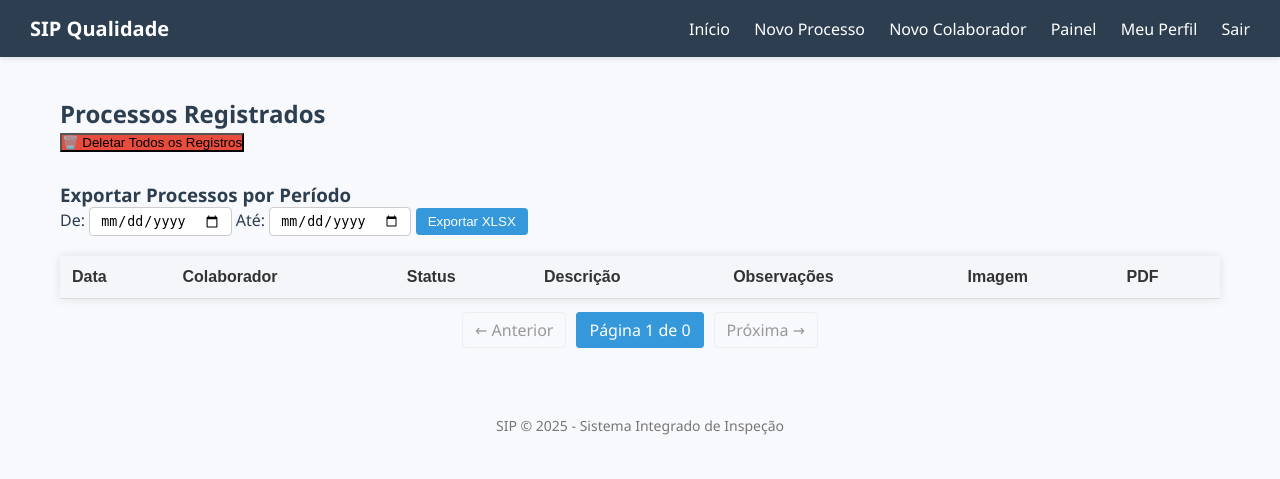
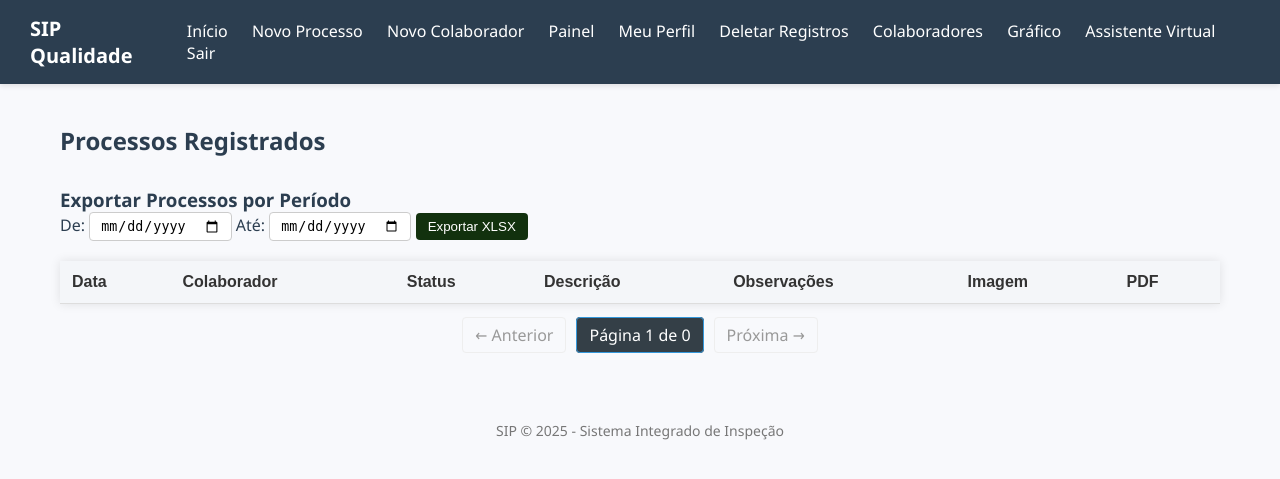
Before and after one commit to Gabrielmilitz/SIP, a Flask app: page /index in a window 1280 px wide. Shown: the top 479 px of the page. Run offline with Flask 3, Linux system fonts and the light colour scheme; a user stored in the database is signed in; lists and menus that the app fills with data are empty; some libraries are stand-ins or nearby versions.

Commit message:
criacao de novas rotas de redirecionamento para suporte e tambem para grafico de controle de inspecoes

```diff
--- a/app/routes.py
+++ b/app/routes.py
@@ -30,6 +30,7 @@ from openpyxl.styles import Font, Alignment, PatternFill, Border, Side
 from app.forms import TrocarSenhaForm
 from app.models import SenhaUsuario
 
+from flask import redirect
 
 # ROTAS E DEFINIÇÕES
 
@@ -221,20 +222,16 @@ def exportar_xlsx():
 
 # DELETAR DATOS   (revisar se possivel melhorar rota)
 
-@app.route('/deletar-todos', methods=['POST'])
-def deletar_todos():
+@app.route('/deletar-registros', methods=['GET', 'POST'])
+def deletar_registros():
     form = DeletarTodosForm()
     if form.validate_on_submit():
-        # Primeiro, deleta os detalhes vinculados
         db.session.query(DetalhesProcesso).delete()
-        # Depois, deleta os processos
         db.session.query(Processo).delete()
         db.session.commit()
         flash('Todos os registros de processo e detalhes foram apagados.', 'warning')
-    return redirect(url_for('index'))
-
-
-
+        return redirect(url_for('index'))
+    return render_template('deletar_registros.html', form=form)
 # PAINEL
 
 @app.route('/painel', methods=['GET'])
@@ -457,3 +454,39 @@ def meu_perfil():
                            diff_total=diff_total,
                            diff_conformes=diff_conformes,
                            diff_desvios=diff_desvios)
+
+
+
+
+@app.route('/colaboradores')
+def listar_colaboradores():
+    colaboradores = Colaborador.query.all()
+
+    dados_colaboradores = []
+    for colaborador in colaboradores:
+        total_processos = Processo.query.filter_by(colaborador_id=colaborador.id).count()
+        dados_colaboradores.append({
+            'id': colaborador.id,
+            'nome': colaborador.nome,
+            'email': colaborador.email,
+            'total_processos': total_processos
+        })
+
+    return render_template('colaboradores.html', colaboradores=dados_colaboradores)
+
+
+@app.route('/grafico-processos')
+def grafico_processos():
+    conformes = Processo.query.filter_by(status='Conforme').count()
+    desvios = Processo.query.filter_by(status='Desvio').count()
+
+    return render_template('grafico_processos.html',
+                           conformes=conformes,
+                           desvios=desvios)
+
+
+#redirecionamento suporte com assistente
+
+@app.route('/assistente-virtual')
+def assistente_virtual():
+    return redirect("https://nicolebr1.onrender.com/")
--- a/app/static/css/index_estilo.css
+++ b/app/static/css/index_estilo.css
@@ -15,7 +15,7 @@
 
 button {
     padding: 6px 12px;
-        background-color: #3498db;
+    background-color: #12310e;
     border: none;
     color: white;
     border-radius: 4px;
@@ -26,19 +26,28 @@
     background-color: rgb(76, 90, 99);
 }
 
+/* Agora usado como <a>, botão de apagar */
 .btn-apagar {
-        background-color: #e74c3c;
+    display: inline-block;
+    padding: 8px 16px;
+    background-color: #c0392b;
+    color: white;
+    border-radius: 4px;
+    text-decoration: none;
+    margin-bottom: 20px;
 }
 
 .btn-apagar:hover {
-        background-color: #c0392b;
+    background-color: #922b21;
 }
 
 table {
     width: 100%;
+    max-width: 100%;
     border-collapse: collapse;
     font-family: sans-serif;
     box-shadow: 0 0 10px rgba(0, 0, 0, 0.1);
+    margin-top: 20px;
 }
 
 th, td {
@@ -57,7 +66,7 @@
 }
 
 a {
-        color: #2980b9;
+    color: #b929a1;
     text-decoration: none;
 }
 
@@ -81,7 +90,7 @@
     border: 1px solid #ccc;
     border-radius: 4px;
     text-decoration: none;
-        color: #3498db;
+    color: #42545f;
 }
 
 .pagination .disabled span {
@@ -90,7 +99,7 @@
 }
 
 .pagination .active span {
-        background-color: #3498db;
+    background-color: #343f47;
     color: white;
     border-color: #3498db;
 }
--- a/app/static/css/painel_estilo.css
+++ b/app/static/css/painel_estilo.css
@@ -21,7 +21,7 @@
 
     button {
         padding: 6px 12px;
-        background-color: #3498db;
+        background-color: #2f353a;
         border: none;
         color: white;
         border-radius: 4px;
@@ -85,7 +85,7 @@
     }
 
     .pagination .active span {
-        background-color: #3498db;
+        background-color: #30363a;
         color: white;
-        border-color: #3498db;
+        border-color: #363d42;
     }
--- a/app/templates/base.html
+++ b/app/templates/base.html
@@ -5,11 +5,7 @@
     <meta name="viewport" content="width=device-width, initial-scale=1.0">
     <title>{% block title %}SIP - Sistema Integrado de Inspeção{% endblock %}</title>
     <link rel="stylesheet" href="{{ url_for('static', filename='css/base_estilo.css') }}">
-
-
 </head>
-
-<script src="{{ url_for('static', filename='js/flash_message.js') }}"></script>
 
 <body>
 
@@ -24,13 +20,18 @@
             <a href="{{ url_for('novo_colaborador') }}">Novo Colaborador</a>
             <a href="{{ url_for('painel') }}">Painel</a>
             <a href="{{ url_for('meu_perfil') }}">Meu Perfil</a>
+            <a href="{{ url_for('deletar_registros') }}">Deletar Registros</a>
+            <a href="{{ url_for('listar_colaboradores') }}">Colaboradores</a>
+            <a href="{{ url_for('grafico_processos') }}">Gráfico</a>
+            <a href="https://nicolebr1.onrender.com/" target="_blank" rel="noopener noreferrer">
+    Assistente Virtual
+</a>
             <a href="{{ url_for('logout') }}">Sair</a>
         </nav>
     </header>
 {% endif %}
 
 <main class="container">
-
     {% with messages = get_flashed_messages(with_categories=true) %}
         {% if messages %}
             {% for category, message in messages %}
--- a/app/templates/index.html
+++ b/app/templates/index.html
@@ -4,13 +4,10 @@
 
 <link rel="stylesheet" href="{{ url_for('static', filename='css/index_estilo.css') }}">
 
-
 <h2>Processos Registrados</h2>
 
-<form method="POST" action="{{ url_for('deletar_todos') }}" onsubmit="return confirm('Tem certeza que deseja apagar TODOS os registros?');">
-    {{ deletar_form.hidden_tag() }}
-    {{ deletar_form.submit(class_='btn-apagar') }}
-</form>
+
+
 
 <h3>Exportar Processos por Período</h3>
 <form action="{{ url_for('exportar_xlsx') }}" method="get">
@@ -61,7 +58,6 @@
     {% endfor %}
 </table>
 
-
 <nav aria-label="Paginação">
   <ul class="pagination">
     {% if processos.has_prev %}
```
Also changed, not shown: app/static/css/colaboradores_estilo.css (added, +27 -0 lines), app/static/css/deletar_registro_estilo.css (added, +54 -0 lines), app/templates/colaboradores.html (added, +23 -0 lines), app/templates/deletar_registros.html (added, +16 -0 lines), app/templates/grafico_processos.html (added, +37 -0 lines). Lines whose indentation alone changed are shown as unchanged.
